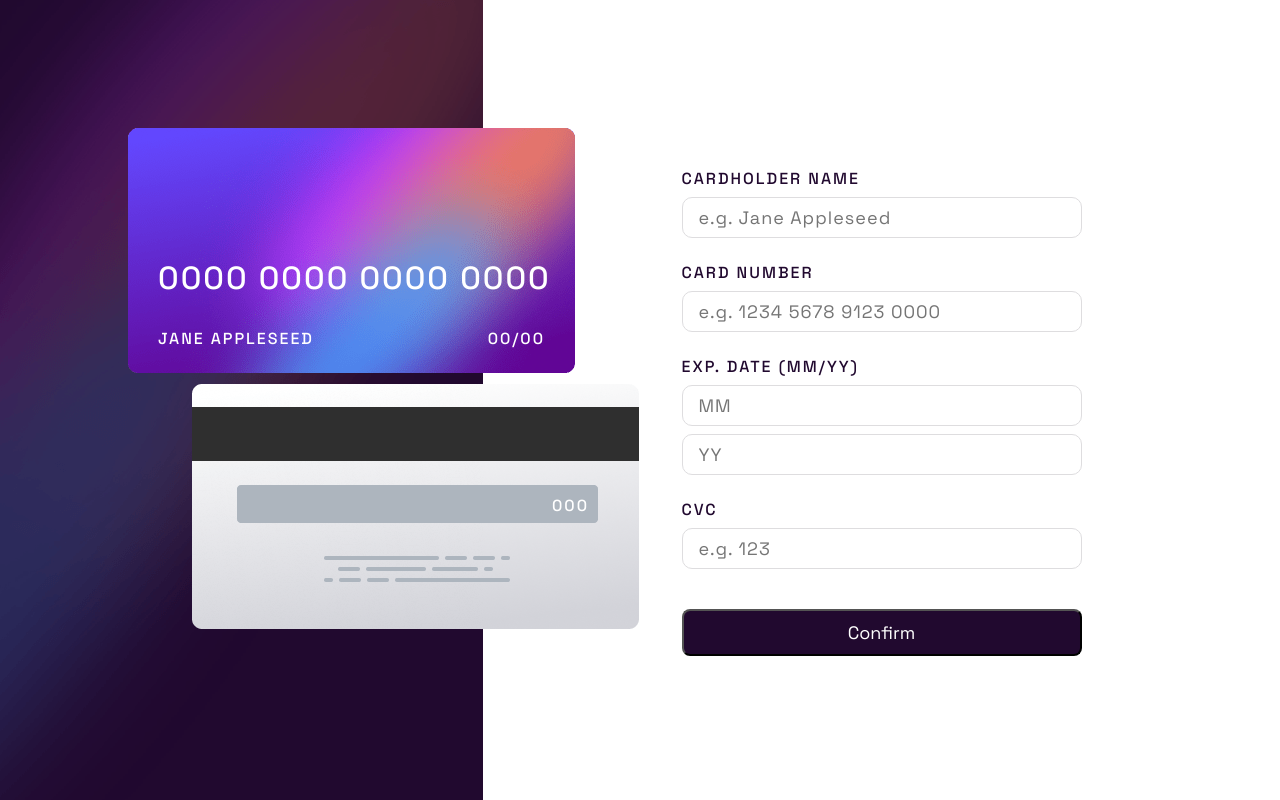
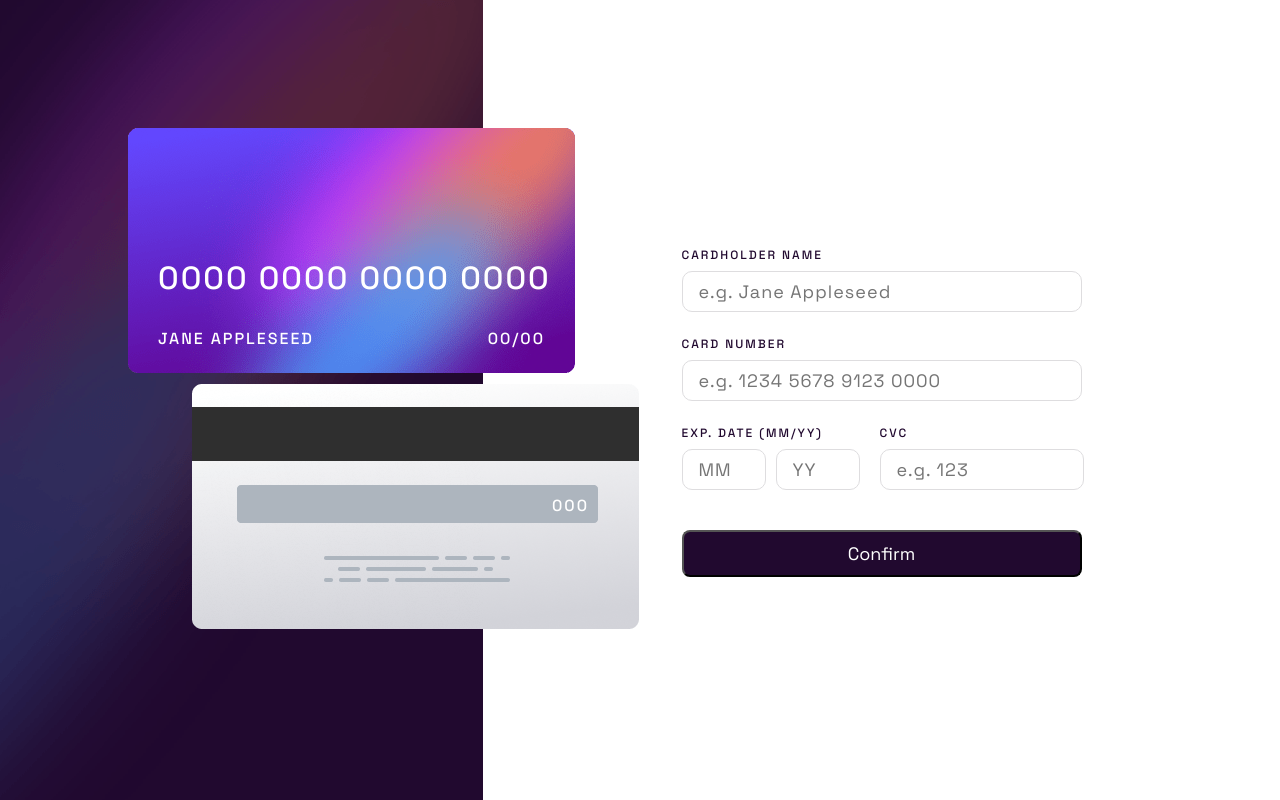
Before and after one commit to axvc/fm-card-details-form, a React (Create React App) app: page / in a window 1280 px wide. Built offline with nearby package versions, Linux system fonts and the light colour scheme.

Commit message:
fix: form layout

```diff
--- a/src/components/form/index.tsx
+++ b/src/components/form/index.tsx
@@ -63,7 +63,10 @@ const Form: FC<Props> = ({
         onChange={handleChange}
         onBlur={() => handleCardNumber(values.cardNumber)}
       />
+      <ST.ExtraInfo>
+        <ST.Expiration>
           <ST.Label>Exp. date (mm/yy)</ST.Label>
+          <ST.Dates>
             <ST.Field
               type="text"
               id="expDateMM"
@@ -82,6 +85,9 @@ const Form: FC<Props> = ({
               onChange={handleChange}
               onBlur={() => handleExpDateYY(values.expDateYY)}
             />
+          </ST.Dates>
+        </ST.Expiration>
+        <ST.CVC>
           <ST.Label>CVC</ST.Label>
           <ST.Field
             type="number"
@@ -94,6 +100,8 @@ const Form: FC<Props> = ({
             onChange={handleChange}
             onBlur={() => handleCvc(values.cvc)}
           />
+        </ST.CVC>
+      </ST.ExtraInfo>
       <ST.Button type="submit" onSubmit={() => handleSubmit()}>
         Confirm
       </ST.Button>
--- a/src/components/form/styled.ts
+++ b/src/components/form/styled.ts
@@ -11,7 +11,7 @@ export const Label = styled.span`
   color: ${Colors.VERY_DARK_VIOLET};
   text-transform: uppercase;
   letter-spacing: 2px;
-  font-size: 16px;
+  font-size: 12px;
   margin-top: 24px;
 `;
 
@@ -26,6 +26,32 @@ export const Field = styled.input`
   margin-top: 8px;
 `;
 
+export const ExtraInfo = styled.div`
+  display: flex;
+  width: 100%;
+  gap: 20px;
+`;
+
+export const Expiration = styled.div`
+  display: flex;
+  flex-direction: column;
+`;
+
+export const Dates = styled.div`
+  display: flex;
+  gap: 10px;
+
+  input {
+    width: 50px;
+  }
+`;
+
+export const CVC = styled.div`
+  display: flex;
+  flex-direction: column;
+  width: 51%;
+`;
+
 export const Button = styled.button`
   font-family: 'Space Grotesk', monospace;
   padding: 10px;
```
Lines whose indentation alone changed are shown as unchanged.
